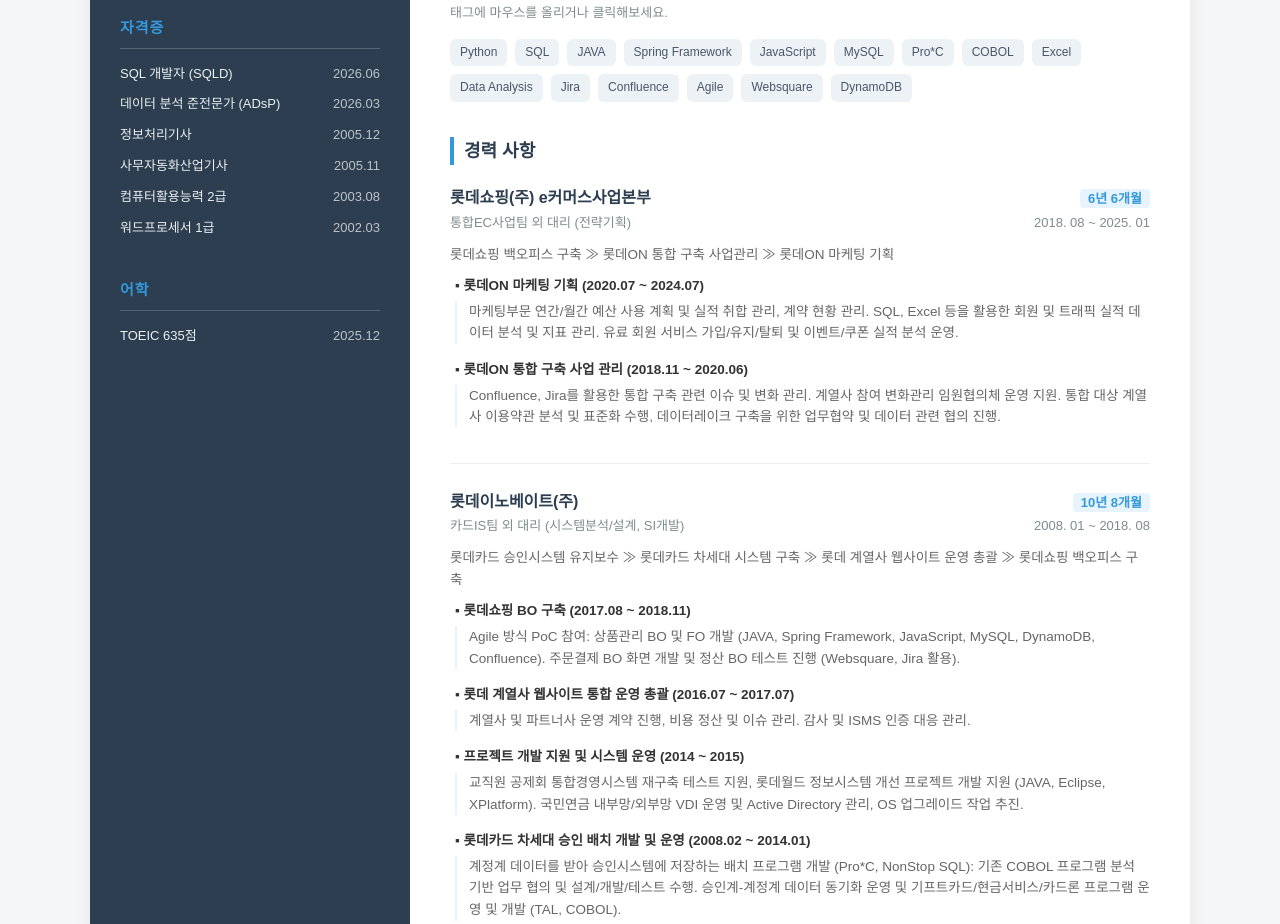
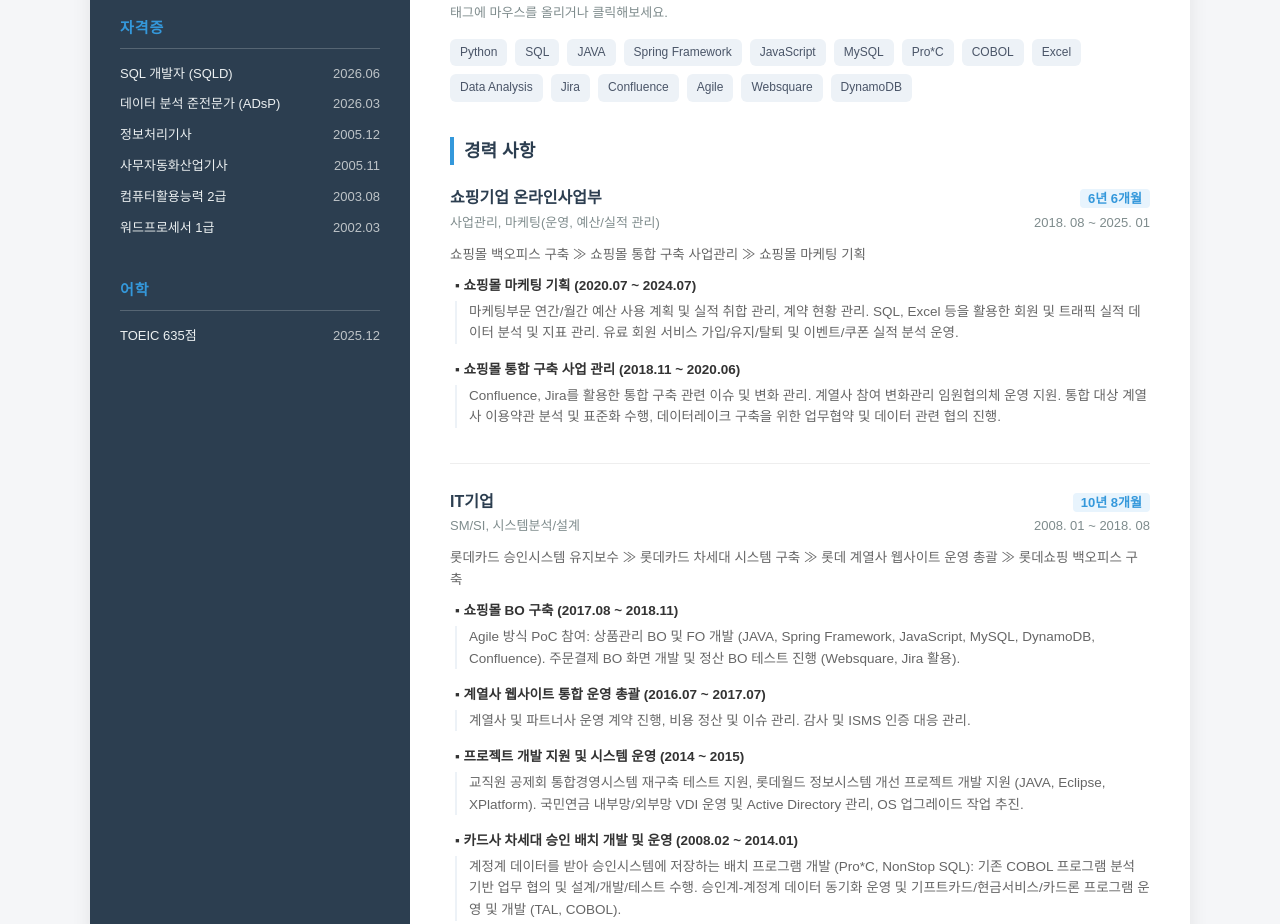
Before and after one commit to happyjeesun-cell/profile, a plain HTML site: page index.html in a window 1280 px wide. Shown: the part 342-1266 px from the top of the page. Drawn offline with Linux system fonts and the light colour scheme.

Commit message:
Update index.html

```diff
--- a/index.html
+++ b/index.html
@@ -294,12 +294,12 @@
             <section class="section">
                 <div class="section-title">경력 사항</div>
 
-                <!-- 1. 롯데쇼핑 -->
+                <!-- 1. 쇼핑 -->
                 <div class="timeline-item">
                     <div class="timeline-header">
                         <div>
-                            <span class="company-name">롯데쇼핑(주) e커머스사업본부</span>
-                            <div class="job-period">통합EC사업팀 외 대리 (전략기획)</div>
+                            <span class="company-name">쇼핑기업 온라인사업부</span>
+                            <div class="job-period">사업관리, 마케팅(운영, 예산/실적 관리) </div>
                         </div>
                         <div style="text-align: right;">
                             <span class="job-duration">6년 6개월</span>
@@ -307,26 +307,26 @@
                         </div>
                     </div>
                     <div class="job-details">
-                        롯데쇼핑 백오피스 구축 ≫ 롯데ON 통합 구축 사업관리 ≫ 롯데ON 마케팅 기획
+                        쇼핑몰 백오피스 구축 ≫ 쇼핑몰 통합 구축 사업관리 ≫ 쇼핑몰 마케팅 기획
                     </div>
                     <ul class="project-list">
                         <li class="project-item">
-                            <div class="project-title">▪ 롯데ON 마케팅 기획 (2020.07 ~ 2024.07)</div>
+                            <div class="project-title">▪ 쇼핑몰 마케팅 기획 (2020.07 ~ 2024.07)</div>
                             <div class="project-desc">마케팅부문 연간/월간 예산 사용 계획 및 실적 취합 관리, 계약 현황 관리. SQL, Excel 등을 활용한 회원 및 트래픽 실적 데이터 분석 및 지표 관리. 유료 회원 서비스 가입/유지/탈퇴 및 이벤트/쿠폰 실적 분석 운영.</div>
                         </li>
                         <li class="project-item">
-                            <div class="project-title">▪ 롯데ON 통합 구축 사업 관리 (2018.11 ~ 2020.06)</div>
+                            <div class="project-title">▪ 쇼핑몰 통합 구축 사업 관리 (2018.11 ~ 2020.06)</div>
                             <div class="project-desc">Confluence, Jira를 활용한 통합 구축 관련 이슈 및 변화 관리. 계열사 참여 변화관리 임원협의체 운영 지원. 통합 대상 계열사 이용약관 분석 및 표준화 수행, 데이터레이크 구축을 위한 업무협약 및 데이터 관련 협의 진행.</div>
                         </li>
                     </ul>
                 </div>
 
-                <!-- 2. 롯데이노베이트 -->
+                <!-- 2. IT기업 -->
                 <div class="timeline-item">
                     <div class="timeline-header">
                         <div>
-                            <span class="company-name">롯데이노베이트(주)</span>
-                            <div class="job-period">카드IS팀 외 대리 (시스템분석/설계, SI개발)</div>
+                            <span class="company-name">IT기업</span>
+                            <div class="job-period">SM/SI, 시스템분석/설계</div>
                         </div>
                         <div style="text-align: right;">
                             <span class="job-duration">10년 8개월</span>
@@ -338,11 +338,11 @@
                     </div>
                     <ul class="project-list">
                         <li class="project-item">
-                            <div class="project-title">▪ 롯데쇼핑 BO 구축 (2017.08 ~ 2018.11)</div>
+                            <div class="project-title">▪ 쇼핑몰 BO 구축 (2017.08 ~ 2018.11)</div>
                             <div class="project-desc">Agile 방식 PoC 참여: 상품관리 BO 및 FO 개발 (JAVA, Spring Framework, JavaScript, MySQL, DynamoDB, Confluence). 주문결제 BO 화면 개발 및 정산 BO 테스트 진행 (Websquare, Jira 활용).</div>
                         </li>
                         <li class="project-item">
-                            <div class="project-title">▪ 롯데 계열사 웹사이트 통합 운영 총괄 (2016.07 ~ 2017.07)</div>
+                            <div class="project-title">▪ 계열사 웹사이트 통합 운영 총괄 (2016.07 ~ 2017.07)</div>
                             <div class="project-desc">계열사 및 파트너사 운영 계약 진행, 비용 정산 및 이슈 관리. 감사 및 ISMS 인증 대응 관리.</div>
                         </li>
                         <li class="project-item">
@@ -350,7 +350,7 @@
                             <div class="project-desc">교직원 공제회 통합경영시스템 재구축 테스트 지원, 롯데월드 정보시스템 개선 프로젝트 개발 지원 (JAVA, Eclipse, XPlatform). 국민연금 내부망/외부망 VDI 운영 및 Active Directory 관리, OS 업그레이드 작업 추진.</div>
                         </li>
                         <li class="project-item">
-                            <div class="project-title">▪ 롯데카드 차세대 승인 배치 개발 및 운영 (2008.02 ~ 2014.01)</div>
+                            <div class="project-title">▪ 카드사 차세대 승인 배치 개발 및 운영 (2008.02 ~ 2014.01)</div>
                             <div class="project-desc">계정계 데이터를 받아 승인시스템에 저장하는 배치 프로그램 개발 (Pro*C, NonStop SQL): 기존 COBOL 프로그램 분석 기반 업무 협의 및 설계/개발/테스트 수행. 승인계-계정계 데이터 동기화 운영 및 기프트카드/현금서비스/카드론 프로그램 운영 및 개발 (TAL, COBOL).</div>
                         </li>
                     </ul>
```
